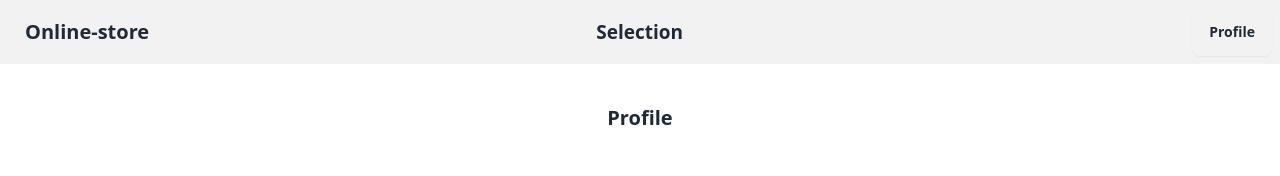
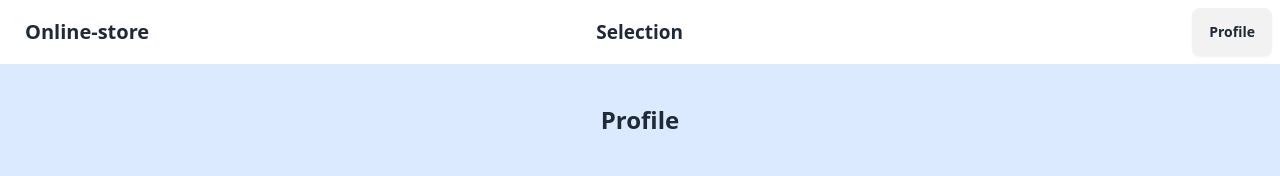
Before and after one commit to Jusq17/online-store, a Next.js app: page /profile in a window 1280 px wide. Shown: the top 176 px of the page. Built offline with nearby package versions, Linux system fonts and the light colour scheme; no server answers.

Commit message:
background color

```diff
--- a/src/app/(components)/Profile.jsx
+++ b/src/app/(components)/Profile.jsx
@@ -11,7 +11,7 @@ const Profile = ({ name, desc, items, cart, removeFromCart, handleBuy }) => {
 
   return (
     <main className="flex flex-col font-bold text-xl items-center justify-evenly w-full p-5">
-      <h1 className='head_text text-left'>{name} Profile</h1>
+      <h1 className='head_text text-left text-2xl'>{name} Profile</h1>
 
       <div className='mt-10 prompt_layout'>
         {items && items.length === 0 && cart && cart.length === 0 && (
--- a/src/app/(components)/navigation.jsx
+++ b/src/app/(components)/navigation.jsx
@@ -9,7 +9,7 @@ const Page = () => {
     const { data: session } = useSession()
 
     return (
-      <div className="navbar bg-base-200">
+      <div className="navbar bg-base-100">
       <div className="navbar-start">
         <div className="dropdown">
           <div tabIndex={0} role="button" className="btn btn-ghost lg:hidden">
--- a/src/app/api/users/[id]/cart/route.js
+++ b/src/app/api/users/[id]/cart/route.js
@@ -23,7 +23,7 @@ export const PATCH = async (request, { params }) => {
 
         await existingUser.save();
 
-        return new Response("Successfully updated the User", { status: 200 });
+        return new Response(JSON.stringify("Successfully updated the User"), { status: 200 });
     } catch (error) {
         return new Response("Error Updating User", { status: 500 });
     }
--- a/src/app/api/users/[id]/remove/route.js
+++ b/src/app/api/users/[id]/remove/route.js
@@ -29,7 +29,7 @@ export const PATCH = async (request, { params }) => {
 
         await existingUser.save();
 
-        return new Response("Successfully updated the User", { status: 200 });
+        return new Response(JSON.stringify("Successfully updated the User"), { status: 200 });
     } catch (error) {
         return new Response("Error Updating User", { status: 500 });
     }
--- a/src/app/layout.jsx
+++ b/src/app/layout.jsx
@@ -13,7 +13,7 @@ export const metadata = {
 const Layout = ({ children }) => {
   return (
     <html lang="en">
-      <body>
+      <body className='bg-blue-100'>
       <Provider>
         <div className='main'>
           <div className='gradient' />
```
